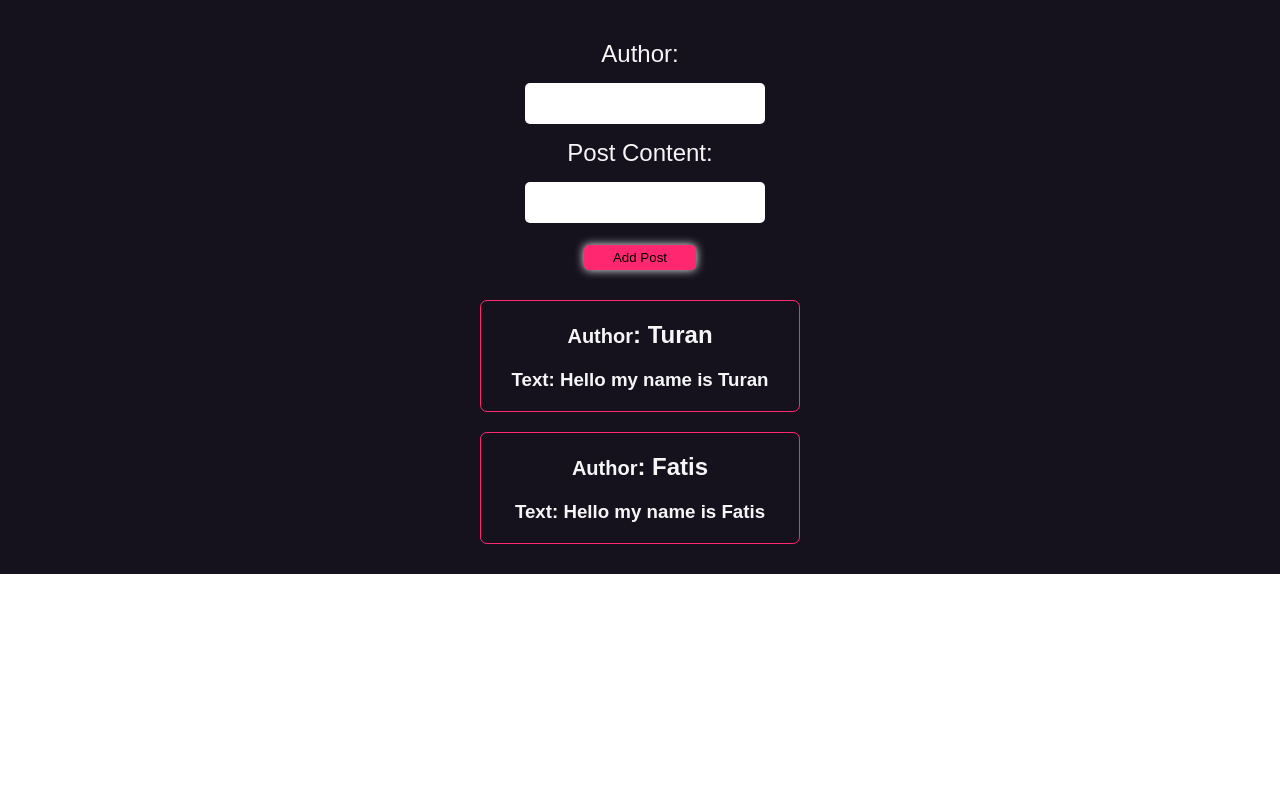
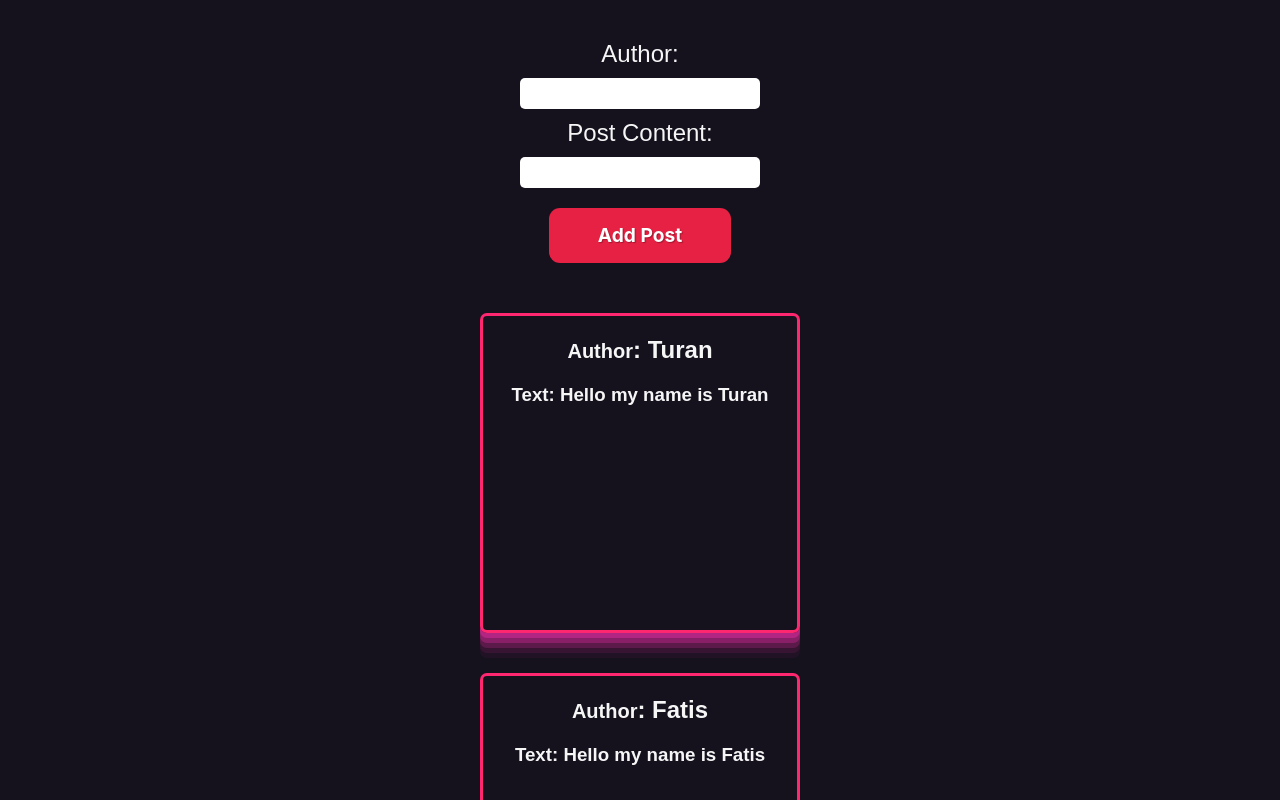
Before and after one commit to Turan141/postsWithReactRedux-Toolkit, a React (Create React App) app: page / in a window 1280 px wide. Shown: the top 800 px of the page. Built offline with nearby package versions, Linux system fonts and the light colour scheme.

Commit message:
improved styles

```diff
--- a/src/styles.scss
+++ b/src/styles.scss
@@ -5,7 +5,7 @@
 }
 
 body{
-  height:auto;
+  height: 100vh;
 }
 
 .App {
@@ -22,11 +22,12 @@ body{
 
   .postsBlog{
     width:20rem;
-    margin:10px;
+    height: 40vh;
+    margin:20px;
     border-radius:7px;
-    border:1px solid #ff276f;
+    border:3px solid #ff276f;
     padding:20px;
-    h2{
+    box-shadow: rgba(240, 46, 170, 0.4) 0px 5px, rgba(240, 46, 170, 0.3) 0px 10px, rgba(240, 46, 170, 0.2) 0px 15px, rgba(240, 46, 170, 0.1) 0px 20px, rgba(240, 46, 170, 0.05) 0px 25px;    h2{
       margin-bottom:15px;
     }
     h3{
@@ -41,31 +42,45 @@ body{
     justify-content: center;
     padding: 20px;
     font-size: 24px;
-    label{
-
-    }
     button{
-      margin-left: auto;
-      margin-right: auto;
-      width: 7rem;
-      padding: 5px;
-      margin-top:7px;
-      border:none;
-      background-color:#ff276f;
-      border-radius: 5px;
-      box-shadow: 0 0 10px 0px #f6f6f6;
-      transition: 0.5s ease;
+      background: #e62143;
+      border-radius: 11px;
+      color: #fff;
+      cursor: pointer;
+      display: flex;
+      font-family: Mija,-apple-system,BlinkMacSystemFont,Roboto,"Roboto Slab","Droid Serif","Segoe UI",system-ui,Arial,sans-serif;
+      font-size: 1.2rem;
+      font-weight: 700;
+      justify-content: center;
+      padding: .8em 1em;
+      text-align: center;
+      text-decoration: none;
+      text-decoration-skip-ink: auto;
+      text-shadow: rgba(0, 0, 0, .3) 1px 1px 1px;
+      text-underline-offset: 1px;
+      transition: all .2s ease-in-out;
+      user-select: none;
+      -webkit-user-select: none;
+      touch-action: manipulation;
+      width: 70%;
+      margin: 10px auto;
+      word-break: break-word;
+      border: 0;
       &:hover{
-        box-shadow: 0 0 20px 10px #f6f6f6, inset 0 0 20px 20px #f6f6f6  ;
-      }
+        border-bottom-style: none;
+        border-color: #dadada;      }
     }
     input{
       border:none;
       border-radius:5px;
-      padding: 10px;
-      margin: 15px;
+      padding: 5px;
+      margin: 10px;
       width: 15rem;
       font-size: 18px;
+      &:focus{
+        border: 5px groove #ff276f;
+        border-radius:10px;
+      }
     }
   }
 }
```
